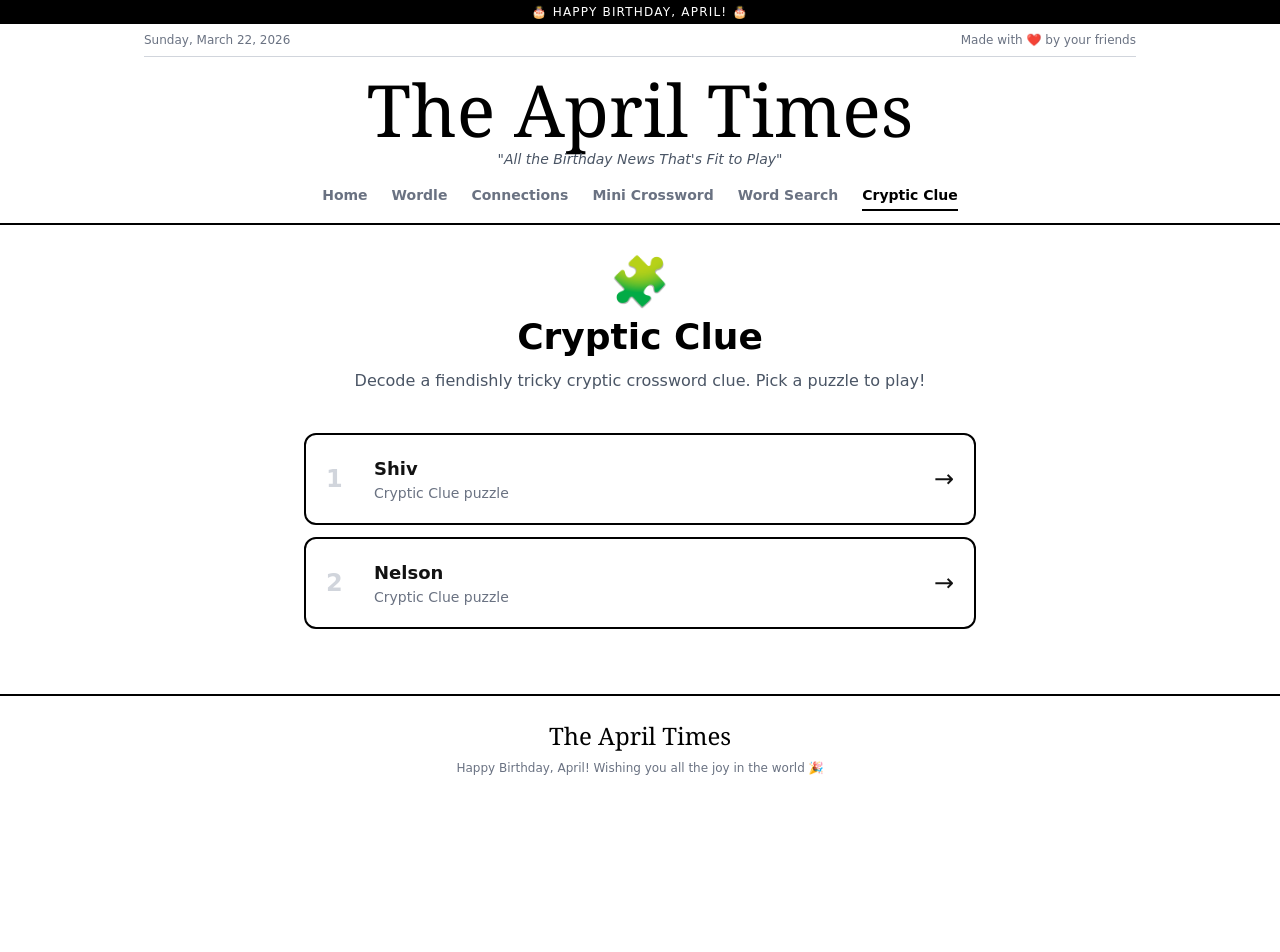
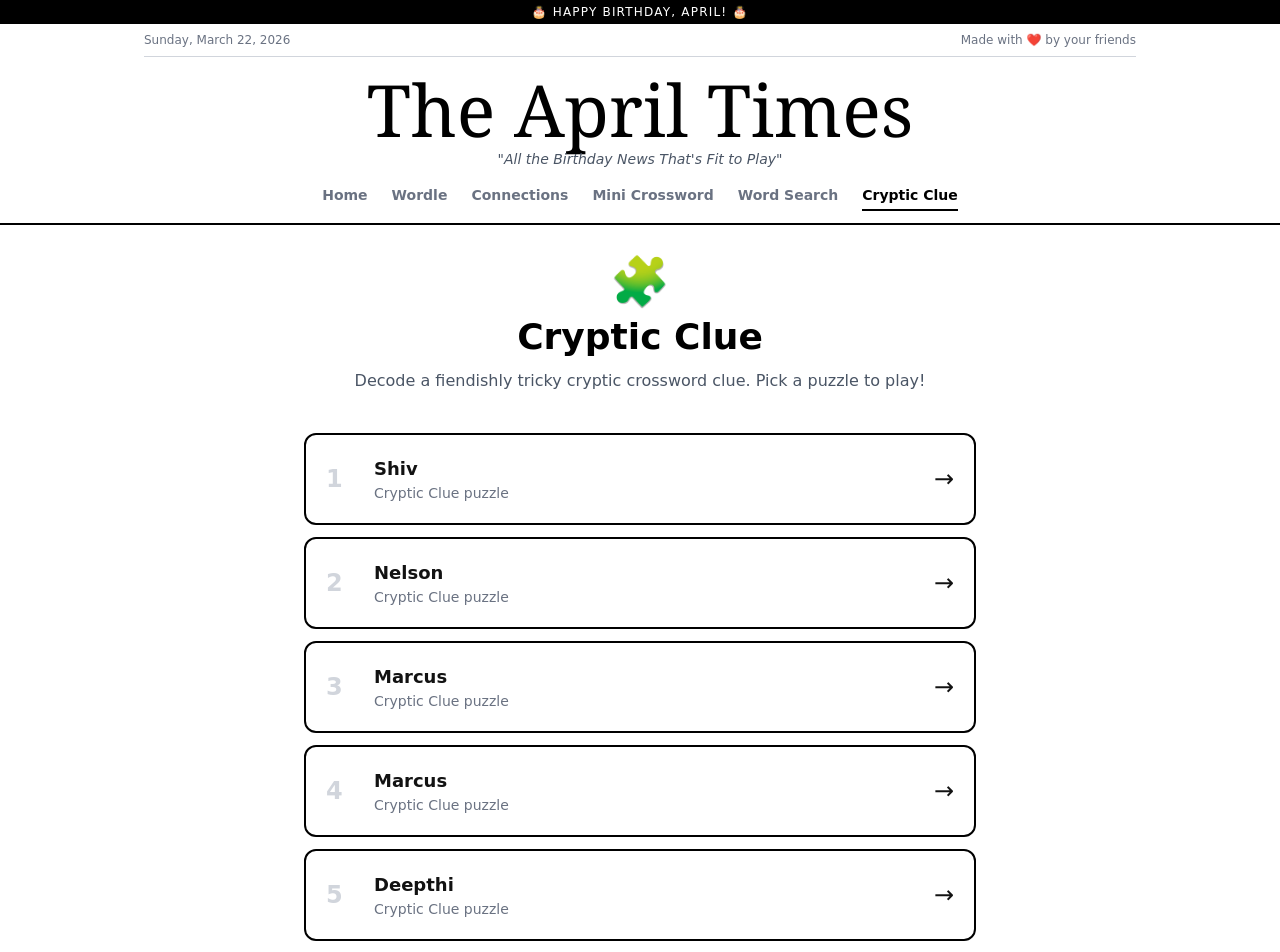
Before and after one commit to angiegyi/april-birthday, a React (Vite) app: page /cryptic-clue in a window 1280 px wide. Shown: the top 952 px of the page. Before the commit the page ends 800 px from the top, so only its background shows below. Built offline with nearby package versions, Linux system fonts and the light colour scheme; a web font is replaced by a local one.

Commit message:
more friends

```diff
--- a/src/data/connections.js
+++ b/src/data/connections.js
@@ -122,6 +122,70 @@ const connections = [
 			},
 		],
 	},
+	{
+		creator: "Deepthi",
+		message:
+			"Happiest of birthdays slaypril!!!! Wish I was there in Thailand celebrating with you, but it's okay we can have a big party once you're back. Hope you get all the rest and recovery you need so you can also rampage Thailand 🙌",
+		groups: [
+			{
+				label: "Swedish House Mafia + Friends",
+				color: "yellow",
+				words: ["Armin Van Burren", "Alesso", "Hardwell", "Afrojack"],
+			},
+			{
+				label: "Tomorrowland 2024",
+				color: "green",
+				words: [
+					"David Guetta",
+					"Horsed Up Sub Zero",
+					"I Follow Rivers",
+					"Lost Mary",
+				],
+			},
+			{
+				label: "Iconic Memories",
+				color: "blue",
+				words: [
+					"IT Ball 2019",
+					"Panadol Gate",
+					"Prince Bandroom",
+					"Sydney Park Trip",
+				],
+			},
+			{
+				label: "Our Favourites",
+				color: "purple",
+				words: ["Gary De Snake", "No Doz Tim", "Oscar Piastri", "Pepe"],
+			},
+		],
+	},
+	{
+		creator: "Chloe",
+		message:
+			"Happiest of birthdays to you April! From the big green dot to the big 30. So grateful to have been on this wild ride with you and to have kept in touch all these years later. Can't wait for more exciting adventures together, see you in BOOM BICH! Miss you, love you – Chloe.",
+		groups: [
+			{
+				label: '"The Big D" — Deloitte Digital intern era',
+				color: "yellow",
+				words: ["GREEN DOT", "SLATE", "FATHER'S OFFICE", "VACATIONER"],
+			},
+			{
+				label: '"Also April" — Things that share her name',
+				color: "green",
+				words: ["LAVIGNE", "FOOLS", "LUDGATE", "SHOWERS"],
+			},
+			{
+				label: '"You Had To Be There" — Festivals she\'s attended',
+				color: "blue",
+				words: ["BOOM", "KINETIC FIELD", "POLO FIELDS", "HARDEST STYLES"],
+			},
+			{
+				label: '"This Never Happened" — Lane 8 deep cuts',
+				color: "purple",
+				words: ["CHILDISH", "ANJUNADEEP", "NO PHONES", "BRIGHTEST LIGHTS"],
+			},
+		],
+	},
 ];
 
 export default connections;
--- a/src/data/cryptic.js
+++ b/src/data/cryptic.js
@@ -21,6 +21,28 @@ const cryptic = [
 		length: 8,
 		explanation: "horse time",
 	},
+	{
+		creator: "Marcus",
+		message: "",
+		clue: "Face card? A buried antique, been beheaded. (5)",
+		answer: "GEOGRAPHY QUEEN",
+		length: 5,
+	},
+	{
+		creator: "Marcus",
+		message: "",
+		clue: "Great explorers observe first, then plot. Why study old maps? (9)",
+		answer: "GEOGRAPHY QUEEN",
+		length: 9,
+	},
+	{
+		creator: "Deepthi",
+		message:
+			"to my no1 forever yap buddy, happiest of happy birthdays!!! i can't believe ur finally 30 - feels like yesterday i was bullying u for being in the mature aged lounge at monash (u were only 23 😭). from 2019 MAC days, to long distance SHM and guessing all the countries of the world together, love u endlessly and i'm grateful to the universe for our friendship every day 🩷 i'll save the rest for ur bday card !!!",
+		clue: `Crazy team's spirit comes first - swedish house mafia (10)`,
+		answer: "SOULMATES",
+		length: 10,
+	},
 ];
 
 export default cryptic;
--- a/src/data/wordle.js
+++ b/src/data/wordle.js
@@ -6,13 +6,23 @@ const wordle = [
 	{
 		creator: "Lucy",
 		answer: "KIMCHI",
+		message: `happy birthday April!! Sad I can’t be there to celebrate with you but I hope you have the most amazing day and get absolutely spoilt!! ❤️❤️`,
+	},
+	{
+		creator: "Izzy",
+		answer: "JELLYCAT",
 		message: `Happy Birthday April 🥳🥳 I hope you are getting everything you need overseas. Can’t wait to celebrate with you when you are back ❤️`,
 	},
-  {
-    creator: 'Izzy',
-    answer: 'JELLYCAT',
-    message: 'Happy Birthday April! 🎉',
-  },
+	{
+		creator: "David",
+		answer: "bloom",
+		message: `Happy Birthday April! 🎉 Just wanted to say thanks for being such a great friend these past couple of years you've been an amazing support, and I'm so glad I have you in my corner. Hoping you're getting the rest and treatment you so deserve over in Thailand. Hope you're having the best one and catch you when you're back!! 🙌`,
+	},
+	{
+		creator: "Kalvin",
+		answer: "Kasbo",
+		message: `Happy birthday April!!! 🎉 Hope you have an absolutely baller day, you deserve nothing less. Thanks for always bringing the best energy and for introducing me to Sultan + Shepard and that one mashup with Lane 8 LOL`,
+	},
 ];
 
 export default wordle;
```
